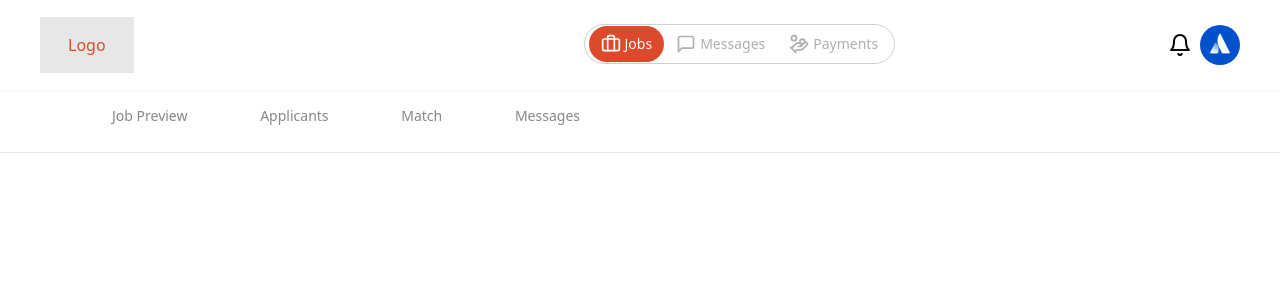
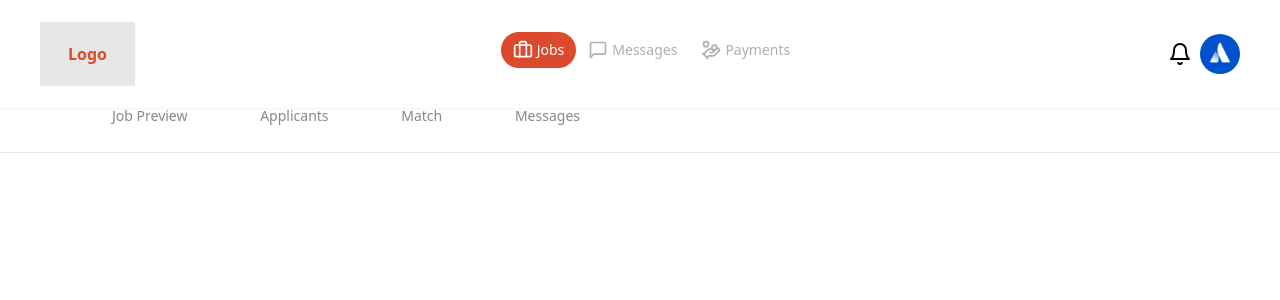
Before and after one commit to shanutiwari1010/job-preview-dashboard, a React (Vite) app: page / in a window 1280 px wide. Shown: the top 300 px of the page. Built offline with nearby package versions, Linux system fonts and the light colour scheme.

Commit message:
feat: import cn

```diff
--- a/src/components/header/index.jsx
+++ b/src/components/header/index.jsx
@@ -1,5 +1,4 @@
 import React from "react";
-import { cn } from "@/lib/utils";
 import {
   Tabs,
   TabsList,
@@ -11,14 +10,14 @@ import { Bell, Briefcase, MessageSquare, HandCoins } from "lucide-react";
 
 function Header() {
   return (
-    <header className=" fixed px-10 items-center py-2 z-50 top-0 shadow-sm  w-full backdrop-blur-md ">
-      <nav className="flex justify-between items-center ">
-        <div className="text-orange bg-gray-background py-4 px-7 flex">
+    <header className="fixed px-10 items-center py-[18px] z-50 top-0 shadow-sm w-full backdrop-blur-md">
+      <nav className="flex justify-between items-center">
+        <div className="text-orange font-bold bg-gray-background py-5 px-7">
           Logo
         </div>
-        <Tabs defaultValue="jobs" className=" w-[134.5px] py-4 h-[74px] bg-white ">
-          <TabsList className="border border-gray rounded-full bg-white ">
-            <TabsTrigger value="jobs" className=" rounded-full  text-gray-light">
+        <Tabs defaultValue="jobs" className="w-fit p-2 bg-background">
+          <TabsList className="border-0.5 border-gray rounded-full bg-background">
+            <TabsTrigger value="jobs" className="rounded-full text-gray-light">
               <Briefcase className="size-6 pr-1" />
               Jobs
             </TabsTrigger>
```
